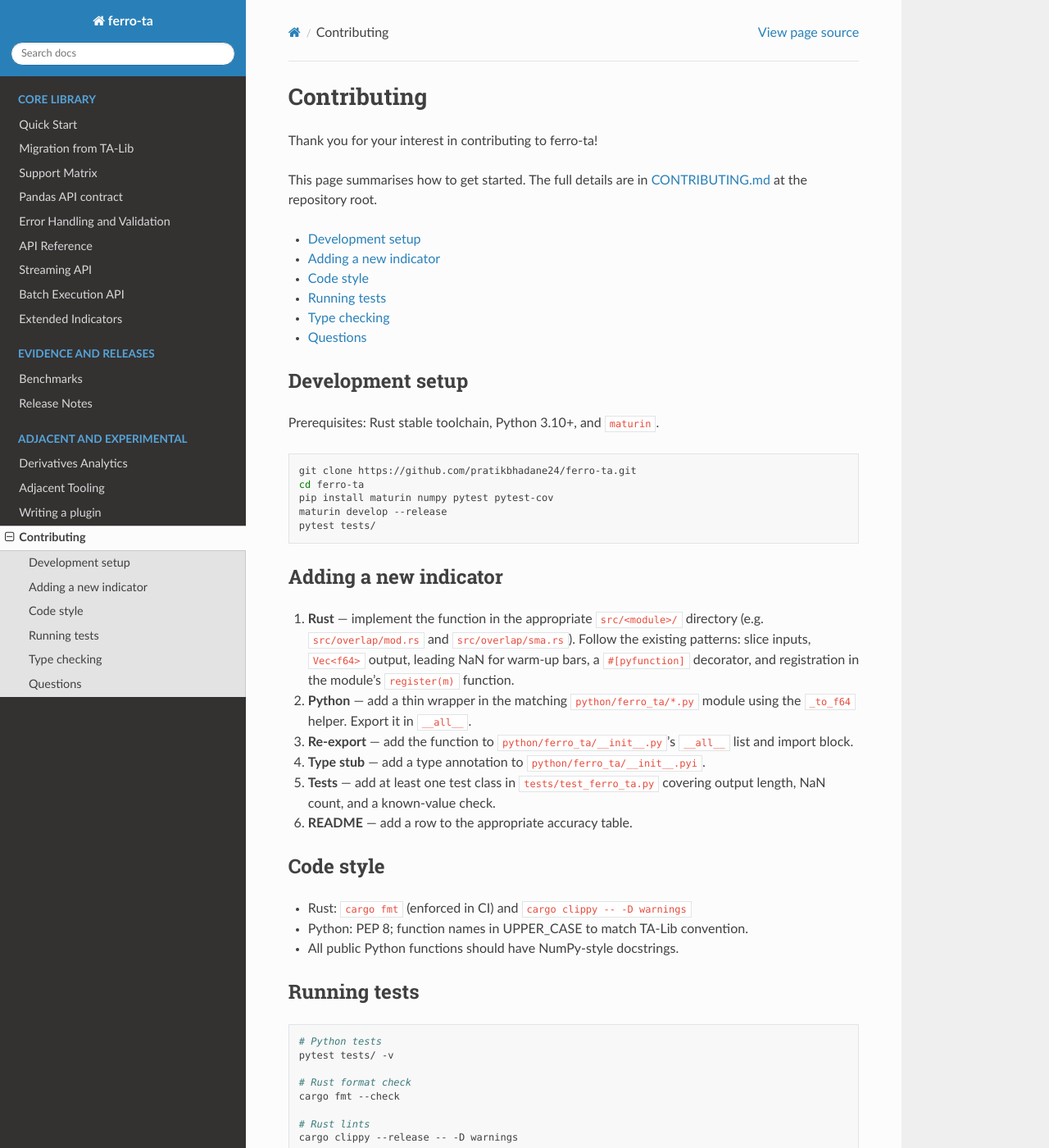
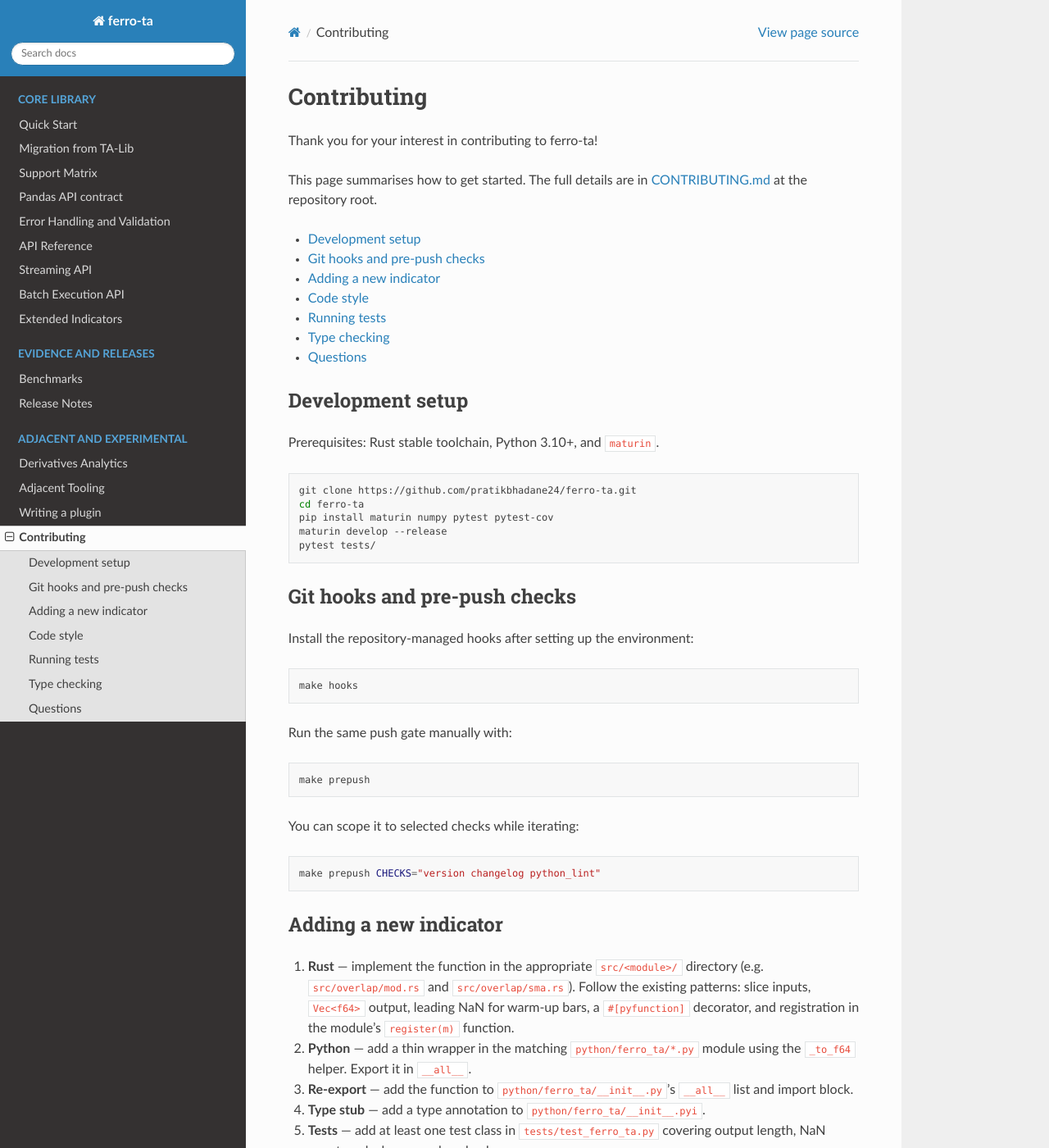
Before and after one commit to pratikbhadane24/ferro-ta, a Sphinx documentation site: the page built from docs/contributing.rst, in a window 1280 px wide and 1400 px high. Shown: the whole window at 82% size. Built offline with Sphinx 7.4.7 and the Read the Docs theme 3.1.0, drawn with Linux system fonts in a browser that asks for light colours.

Commit message:
devx: add a repo-managed pre-push CI gate
Add a versioned pre-push runner that mirrors the basic required CI suites we can execute locally, including version/changelog checks, Rust fmt/clippy/core checks, Python lint/typecheck/tests, docs, and the WASM gate.

Wire the runner into pre-commit at the pre-push stage, add make prepush and make hooks for manual use and hook installation, and document the workflow in the contribution guides.

Also add pre-commit to the development dependency set and refresh uv.lock so a synced dev environment can install and run the hook reproducibly.

```diff
--- a/docs/contributing.rst
+++ b/docs/contributing.rst
@@ -24,6 +24,28 @@
    pip install maturin numpy pytest pytest-cov
    maturin develop --release
    pytest tests/
+
+
+Git hooks and pre-push checks
+-----------------------------
+
+Install the repository-managed hooks after setting up the environment:
+
+.. code-block:: bash
+
+   make hooks
+
+Run the same push gate manually with:
+
+.. code-block:: bash
+
+   make prepush
+
+You can scope it to selected checks while iterating:
+
+.. code-block:: bash
+
+   make prepush CHECKS="version changelog python_lint"
 
 
 Adding a new indicator
--- a/pyproject.toml
+++ b/pyproject.toml
@@ -53,6 +53,7 @@
     "hypothesis>=6.0",
     "pandas>=1.0",
     "polars>=0.19",
+    "pre-commit>=3.0",
     "ruff>=0.3",
     "mypy>=1.0",
     "pyright>=1.1",
@@ -130,6 +131,7 @@
     "hypothesis>=6.0",
     "pandas>=1.0",
     "polars>=0.19",
+    "pre-commit>=3.0",
     "ruff>=0.3",
     "mypy>=1.0",
     "pyright>=1.1",
```
Also changed, not shown: CONTRIBUTING.md (+28 -0 lines), .pre-commit-config.yaml, 3 other files.
